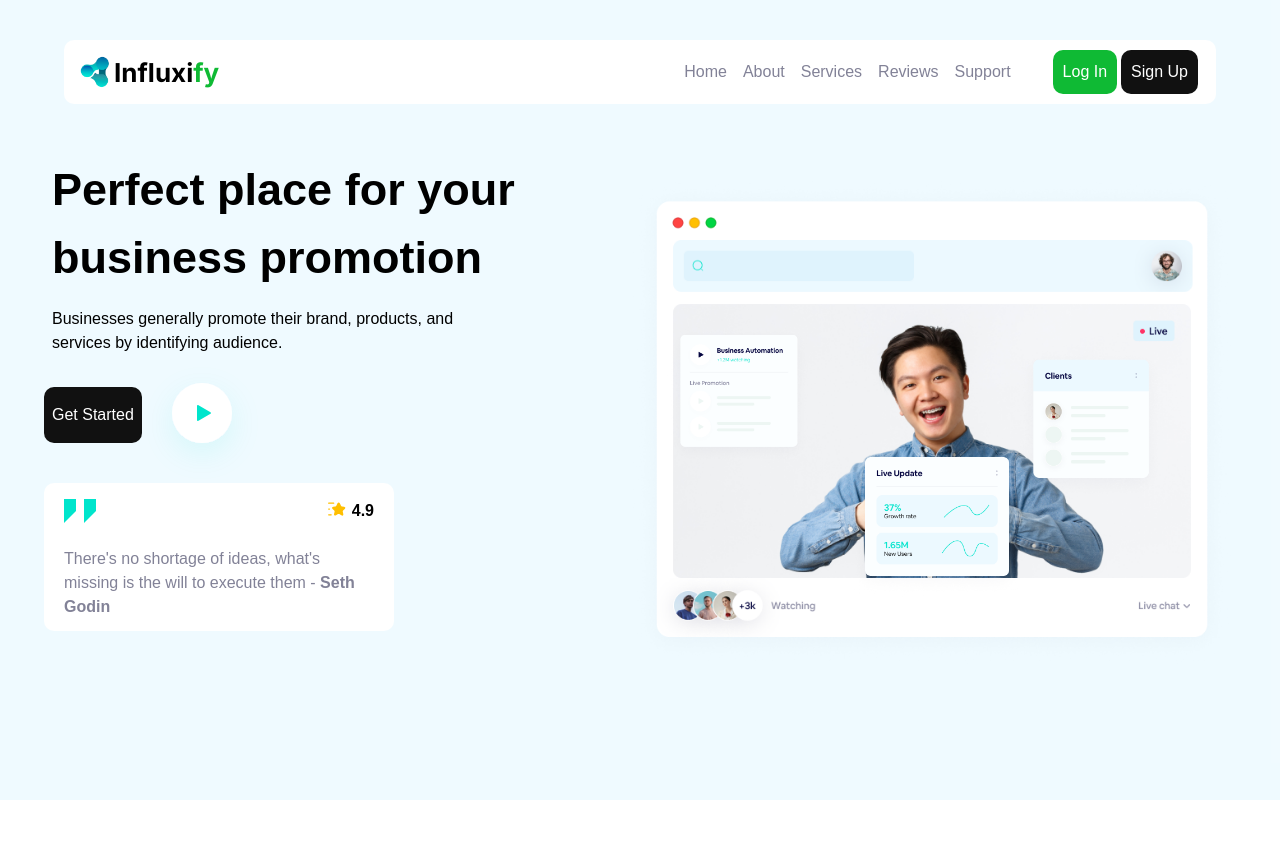
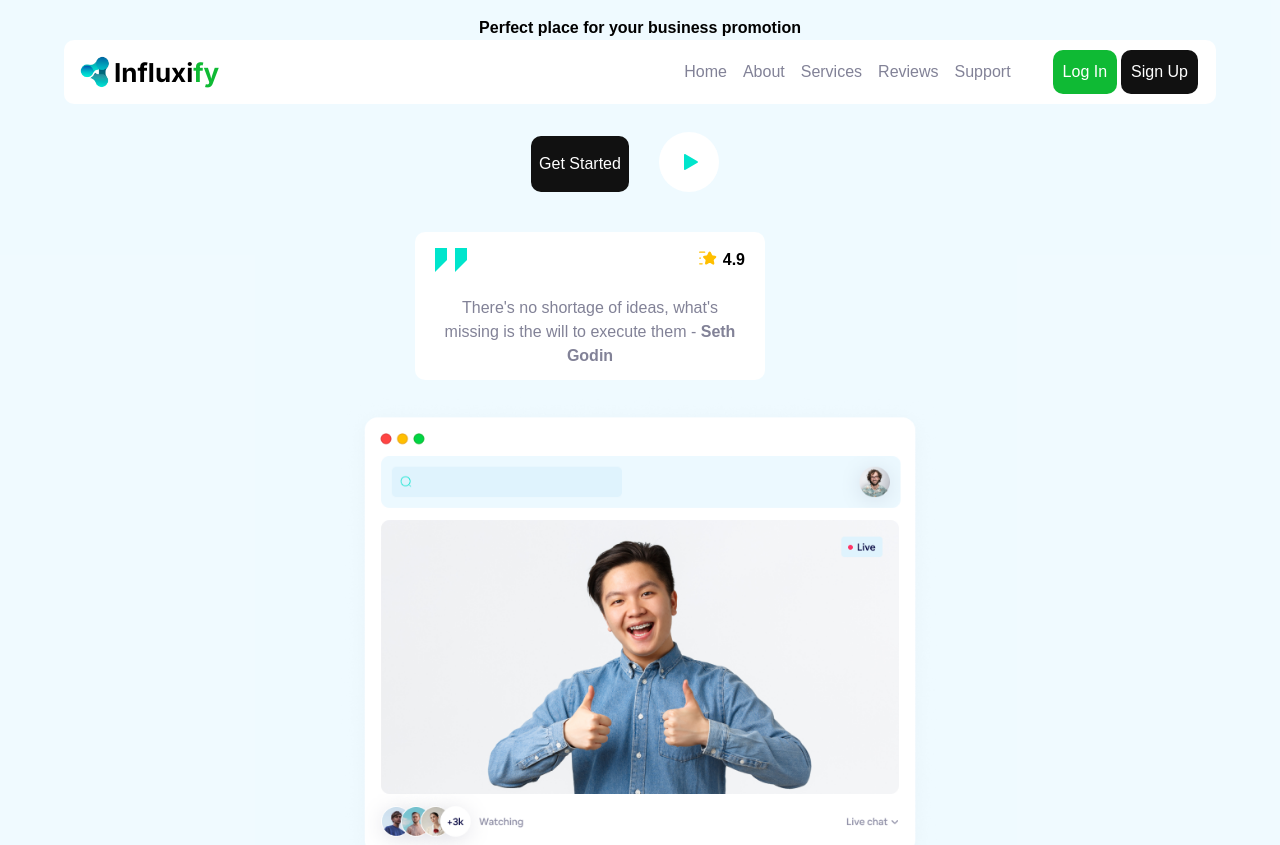
Before and after one commit to JewelShahi/influxify, a Next.js app: page / in a window 1280 px wide. Shown: the top 845 px of the page. Built offline with nearby package versions, Linux system fonts and the light colour scheme; a web font is replaced by a local one.

Commit message:
Co-authored-by: MartinBazucks <Bazucks@users.noreply.github.com>

```diff
--- a/app/components/Hero.jsx
+++ b/app/components/Hero.jsx
@@ -1,3 +1,162 @@
+// "use client";
+// import React from "react";
+// import Image from "next/image";
+
+// const Hero = () => {
+//   return (
+//     <div className="min-h-screen w-full bg-heroBg/80">
+//       {/* bg-heroBg */}
+//       <div className="flex flex-col lg:flex-row items-center justify-around md:justify-center md:w-[100%] flex-wrap relative top-[140px]">
+//         <div className="px-3 py-2 items-center">
+//           <h2 className="text-[35px] md:text-h2 max-w-[35rem] p-2 font-bold">
+//             Perfect place for your business promotion
+//           </h2>
+//           <p className="w-[450px] p-2 ">
+//             Businesses generally promote their brand, products, and services by
+//             identifying audience.
+//           </p>
+//           {/* Button for getting started and a videoplayer */}
+//           <div className="items-center justify-center inline-flex ">
+//             <button className="text-white transition ease-in-out delay-[50ms] bg-black hover:bg-primary-hover duration-[150ms] h-14 p-2 -mt-4 rounded-standard">
+//               Get Started
+//             </button>
+//             <svg
+//               xmlns="http://www.w3.org/2000/svg"
+//               width="120"
+//               height="120"
+//               viewBox="0 0 120 120"
+//               fill="none"
+//             >
+//               <g filter="url(#filter0_d_1_3034)">
+//                 <rect
+//                   x="30"
+//                   y="20"
+//                   width="60"
+//                   height="60"
+//                   rx="30"
+//                   fill="white"
+//                 />
+//                 <path
+//                   d="M68.5 49.134C69.1667 49.5189 69.1667 50.4811 68.5 50.866L56.5 57.7942C55.8333 58.1791 55 57.698 55 56.9282L55 43.0718C55 42.302 55.8333 41.8209 56.5 42.2058L68.5 49.134Z"
+//                   fill="#00E5CC"
+//                 />
+//               </g>
+//               <defs>
+//                 <filter
+//                   id="filter0_d_1_3034"
+//                   x="0"
+//                   y="0"
+//                   width="120"
+//                   height="120"
+//                   filterUnits="userSpaceOnUse"
+//                   colorInterpolationFilters="sRGB"
+//                 >
+//                   <feFlood floodOpacity="0" result="BackgroundImageFix" />
+//                   <feColorMatrix
+//                     in="SourceAlpha"
+//                     type="matrix"
+//                     values="0 0 0 0 0 0 0 0 0 0 0 0 0 0 0 0 0 0 127 0"
+//                     result="hardAlpha"
+//                   />
+//                   <feOffset dy="10" />
+//                   <feGaussianBlur stdDeviation="15" />
+//                   <feComposite in2="hardAlpha" operator="out" />
+//                   <feColorMatrix
+//                     type="matrix"
+//                     values="0 0 0 0 0 0 0 0 0 0.898039 0 0 0 0 0.8 0 0 0 0.1 0"
+//                   />
+//                   <feBlend
+//                     mode="normal"
+//                     in2="BackgroundImageFix"
+//                     result="effect1_dropShadow_1_3034"
+//                   />
+//                   <feBlend
+//                     mode="normal"
+//                     in="SourceGraphic"
+//                     in2="effect1_dropShadow_1_3034"
+//                     result="shape"
+//                   />
+//                 </filter>
+//               </defs>
+//             </svg>
+//           </div>
+//           {/* comment/quote */}
+//           <div className="flex flex-col w-[350px] gap-5 p-3 pl-5 pr-5 bg-white rounded-standard">
+//             {/* rating and the quote svg */}
+//             <div className="flex flex-row justify-between items-center">
+//               <svg
+//                 xmlns="http://www.w3.org/2000/svg"
+//                 width="32"
+//                 height="32"
+//                 viewBox="0 0 32 32"
+//                 fill="none"
+//               >
+//                 <path d="M0 4V28L12 16V4H0Z" fill="#00E5CC" />
+//                 <path d="M20 4V28L32 16V4H20Z" fill="#00E5CC" />
+//               </svg>
+//               {/* star and rating text */}
+//               <div className="flex flex-row justify-between gap-[5px]">
+//                 <svg
+//                   xmlns="http://www.w3.org/2000/svg"
+//                   width="20"
+//                   height="20"
+//                   viewBox="0 0 20 20"
+//                   fill="none"
+//                 >
+//                   <g id="vuesax/bold/star">
+//                     <g id="star">
+//                       <path
+//                         id="Vector"
+//                         d="M12.825 4.34169L14 6.69169C14.1583 7.01669 14.5833 7.32503 14.9417 7.39169L17.0667 7.74169C18.425 7.96669 18.7417 8.95003 17.7667 9.93336L16.1083 11.5917C15.8333 11.8667 15.675 12.4084 15.7667 12.8L16.2417 14.85C16.6167 16.4667 15.75 17.1 14.325 16.25L12.3333 15.0667C11.975 14.85 11.375 14.85 11.0167 15.0667L9.025 16.25C7.6 17.0917 6.73334 16.4667 7.10834 14.85L7.58334 12.8C7.65834 12.4 7.5 11.8584 7.225 11.5834L5.56667 9.92503C4.59167 8.95003 4.90834 7.96669 6.26667 7.73336L8.39167 7.38336C8.75 7.32503 9.175 7.00836 9.33334 6.68336L10.5083 4.33336C11.15 3.06669 12.1833 3.06669 12.825 4.34169Z"
+//                         fill="#FFBF00"
+//                       />
+//                       <path
+//                         id="Vector_2"
+//                         d="M6.66667 4.79163H1.66667C1.32501 4.79163 1.04167 4.50829 1.04167 4.16663C1.04167 3.82496 1.32501 3.54163 1.66667 3.54163H6.66667C7.00834 3.54163 7.29167 3.82496 7.29167 4.16663C7.29167 4.50829 7.00834 4.79163 6.66667 4.79163Z"
+//                         fill="#FFBF00"
+//                       />
+//                       <path
+//                         id="Vector_3"
+//                         d="M4.16667 16.4584H1.66667C1.32501 16.4584 1.04167 16.175 1.04167 15.8334C1.04167 15.4917 1.32501 15.2084 1.66667 15.2084H4.16667C4.50834 15.2084 4.79167 15.4917 4.79167 15.8334C4.79167 16.175 4.50834 16.4584 4.16667 16.4584Z"
+//                         fill="#FFBF00"
+//                       />
+//                       <path
+//                         id="Vector_4"
+//                         d="M2.50001 10.625H1.66667C1.32501 10.625 1.04167 10.3417 1.04167 10C1.04167 9.65833 1.32501 9.375 1.66667 9.375H2.50001C2.84167 9.375 3.12501 9.65833 3.12501 10C3.12501 10.3417 2.84167 10.625 2.50001 10.625Z"
+//                         fill="#FFBF00"
+//                       />
+//                     </g>
+//                   </g>
+//                 </svg>
+//                 <h5 className="font-bold">4.9</h5>
+//               </div>
+//             </div>
+//             <p className="text-gray">
+//               There's no shortage of ideas, what's missing is the will to
+//               execute them - <b>Seth Godin</b>
+//             </p>
+//           </div>
+//         </div>
+//         <div className="hidden sxl:flex flex-col w-auto px-4 py-2 items-center">
+//           <div>
+//             <Image
+//               src="/assets/heroMain.png"
+//               alt="s"
+//               width={600}
+//               height={600}
+//             />
+//           </div>
+//           <div className="-mt-[340px] -ml-8">
+//             <Image src="/assets/Group15.png" alt="s" width={500} height={500} />
+//           </div>
+//         </div>
+//       </div>
+//     </div>
+//   );
+// };
+
+// export default Hero;
+
 "use client";
 import React from "react";
 import Image from "next/image";
@@ -5,19 +164,17 @@ import Image from "next/image";
 const Hero = () => {
   return (
     <div className="min-h-screen w-full bg-heroBg/80">
-      {/* bg-heroBg */}
-      <div className="flex flex-col lg:flex-row items-center justify-around md:justify-center md:w-[100%] flex-wrap relative top-[140px]">
-        <div className="px-3 py-2 items-center">
-          <h2 className="text-[35px] md:text-h2 max-w-[35rem] p-2 font-bold">
+      <div className="flex flex-col items-center justify-center md:w-full">
+        <div className="px-3 py-2 items-center text-center">
+          <h2 className="text-xl md:text-2xl max-w-[35rem] p-2 font-bold">
             Perfect place for your business promotion
           </h2>
-          <p className="w-[450px] p-2 ">
+          <p className="max-w-[450px] p-2">
             Businesses generally promote their brand, products, and services by
-            identifying audience.
+            identifying the audience.
           </p>
-          {/* Button for getting started and a videoplayer */}
-          <div className="items-center justify-center inline-flex ">
-            <button className="text-white transition ease-in-out delay-[50ms] bg-black hover:bg-primary-hover duration-[150ms] h-14 p-2 -mt-4 rounded-standard">
+          <div className="items-center justify-center inline-flex flex-col md:flex-row">
+            <button className="text-white transition ease-in-out delay-[50ms] bg-black hover:bg-primary-hover duration-[150ms] h-14 p-2 -mt-4 rounded-standard mb-4 md:mb-0">
               Get Started
             </button>
             <svg
@@ -27,62 +184,15 @@ const Hero = () => {
               viewBox="0 0 120 120"
               fill="none"
             >
-              <g filter="url(#filter0_d_1_3034)">
-                <rect
-                  x="30"
-                  y="20"
-                  width="60"
-                  height="60"
-                  rx="30"
-                  fill="white"
-                />
+              {/* Placeholder content for SVG Path */}
+              <rect x="30" y="20" width="60" height="60" rx="30" fill="white" />
               <path
                 d="M68.5 49.134C69.1667 49.5189 69.1667 50.4811 68.5 50.866L56.5 57.7942C55.8333 58.1791 55 57.698 55 56.9282L55 43.0718C55 42.302 55.8333 41.8209 56.5 42.2058L68.5 49.134Z"
                 fill="#00E5CC"
               />
-              </g>
-              <defs>
-                <filter
-                  id="filter0_d_1_3034"
-                  x="0"
-                  y="0"
-                  width="120"
-                  height="120"
-                  filterUnits="userSpaceOnUse"
-                  colorInterpolationFilters="sRGB"
-                >
-                  <feFlood floodOpacity="0" result="BackgroundImageFix" />
-                  <feColorMatrix
-                    in="SourceAlpha"
-                    type="matrix"
-                    values="0 0 0 0 0 0 0 0 0 0 0 0 0 0 0 0 0 0 127 0"
-                    result="hardAlpha"
-                  />
-                  <feOffset dy="10" />
-                  <feGaussianBlur stdDeviation="15" />
-                  <feComposite in2="hardAlpha" operator="out" />
-                  <feColorMatrix
-                    type="matrix"
-                    values="0 0 0 0 0 0 0 0 0 0.898039 0 0 0 0 0.8 0 0 0 0.1 0"
-                  />
-                  <feBlend
-                    mode="normal"
-                    in2="BackgroundImageFix"
-                    result="effect1_dropShadow_1_3034"
-                  />
-                  <feBlend
-                    mode="normal"
-                    in="SourceGraphic"
-                    in2="effect1_dropShadow_1_3034"
-                    result="shape"
-                  />
-                </filter>
-              </defs>
             </svg>
           </div>
-          {/* comment/quote */}
           <div className="flex flex-col w-[350px] gap-5 p-3 pl-5 pr-5 bg-white rounded-standard">
-            {/* rating and the quote svg */}
             <div className="flex flex-row justify-between items-center">
               <svg
                 xmlns="http://www.w3.org/2000/svg"
@@ -91,10 +201,10 @@ const Hero = () => {
                 viewBox="0 0 32 32"
                 fill="none"
               >
+                {/* Placeholder content for SVG Path */}
                 <path d="M0 4V28L12 16V4H0Z" fill="#00E5CC" />
                 <path d="M20 4V28L32 16V4H20Z" fill="#00E5CC" />
               </svg>
-              {/* star and rating text */}
               <div className="flex flex-row justify-between gap-[5px]">
                 <svg
                   xmlns="http://www.w3.org/2000/svg"
@@ -103,30 +213,23 @@ const Hero = () => {
                   viewBox="0 0 20 20"
                   fill="none"
                 >
-                  <g id="vuesax/bold/star">
-                    <g id="star">
+                  {/* Placeholder content for SVG Path */}
                   <path
-                        id="Vector"
                     d="M12.825 4.34169L14 6.69169C14.1583 7.01669 14.5833 7.32503 14.9417 7.39169L17.0667 7.74169C18.425 7.96669 18.7417 8.95003 17.7667 9.93336L16.1083 11.5917C15.8333 11.8667 15.675 12.4084 15.7667 12.8L16.2417 14.85C16.6167 16.4667 15.75 17.1 14.325 16.25L12.3333 15.0667C11.975 14.85 11.375 14.85 11.0167 15.0667L9.025 16.25C7.6 17.0917 6.73334 16.4667 7.10834 14.85L7.58334 12.8C7.65834 12.4 7.5 11.8584 7.225 11.5834L5.56667 9.92503C4.59167 8.95003 4.90834 7.96669 6.26667 7.73336L8.39167 7.38336C8.75 7.32503 9.175 7.00836 9.33334 6.68336L10.5083 4.33336C11.15 3.06669 12.1833 3.06669 12.825 4.34169Z"
                     fill="#FFBF00"
                   />
                   <path
-                        id="Vector_2"
                     d="M6.66667 4.79163H1.66667C1.32501 4.79163 1.04167 4.50829 1.04167 4.16663C1.04167 3.82496 1.32501 3.54163 1.66667 3.54163H6.66667C7.00834 3.54163 7.29167 3.82496 7.29167 4.16663C7.29167 4.50829 7.00834 4.79163 6.66667 4.79163Z"
                     fill="#FFBF00"
                   />
                   <path
-                        id="Vector_3"
                     d="M4.16667 16.4584H1.66667C1.32501 16.4584 1.04167 16.175 1.04167 15.8334C1.04167 15.4917 1.32501 15.2084 1.66667 15.2084H4.16667C4.50834 15.2084 4.79167 15.4917 4.79167 15.8334C4.79167 16.175 4.50834 16.4584 4.16667 16.4584Z"
                     fill="#FFBF00"
                   />
                   <path
-                        id="Vector_4"
                     d="M2.50001 10.625H1.66667C1.32501 10.625 1.04167 10.3417 1.04167 10C1.04167 9.65833 1.32501 9.375 1.66667 9.375H2.50001C2.84167 9.375 3.12501 9.65833 3.12501 10C3.12501 10.3417 2.84167 10.625 2.50001 10.625Z"
                     fill="#FFBF00"
                   />
-                    </g>
-                  </g>
                 </svg>
                 <h5 className="font-bold">4.9</h5>
               </div>
@@ -137,7 +240,7 @@ const Hero = () => {
             </p>
           </div>
         </div>
-        <div className="hidden sxl:flex flex-col w-auto px-4 py-2 items-center">
+        <div className="flex flex-col w-auto px-4 py-2 items-center">
           <div>
             <Image
               src="/assets/heroMain.png"
@@ -146,7 +249,7 @@ const Hero = () => {
               height={600}
             />
           </div>
-          <div className="-mt-[340px] -ml-8">
+          <div className="mt-4 md:mt-0">
             <Image src="/assets/Group15.png" alt="s" width={500} height={500} />
           </div>
         </div>
```
Lines whose indentation alone changed are shown as unchanged.
